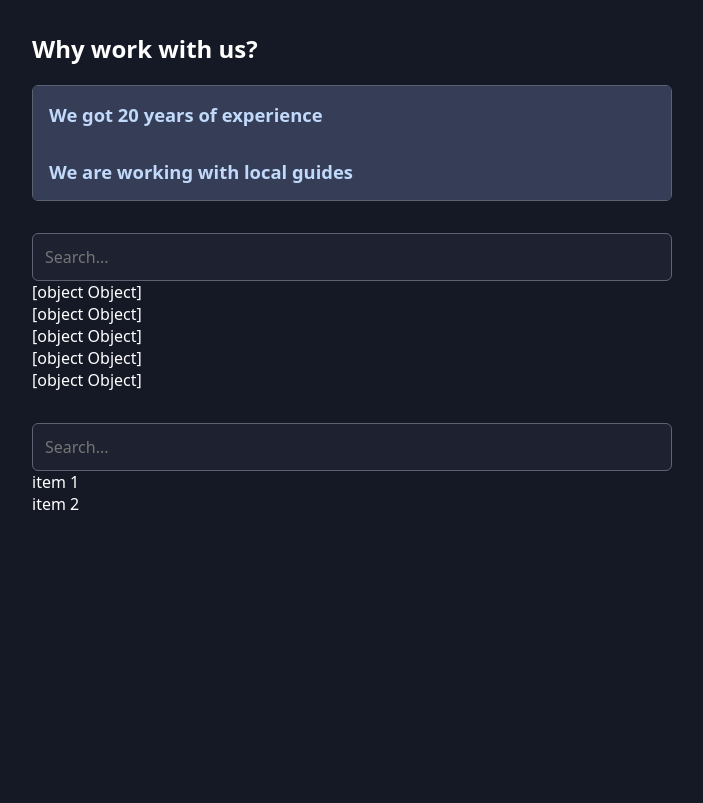
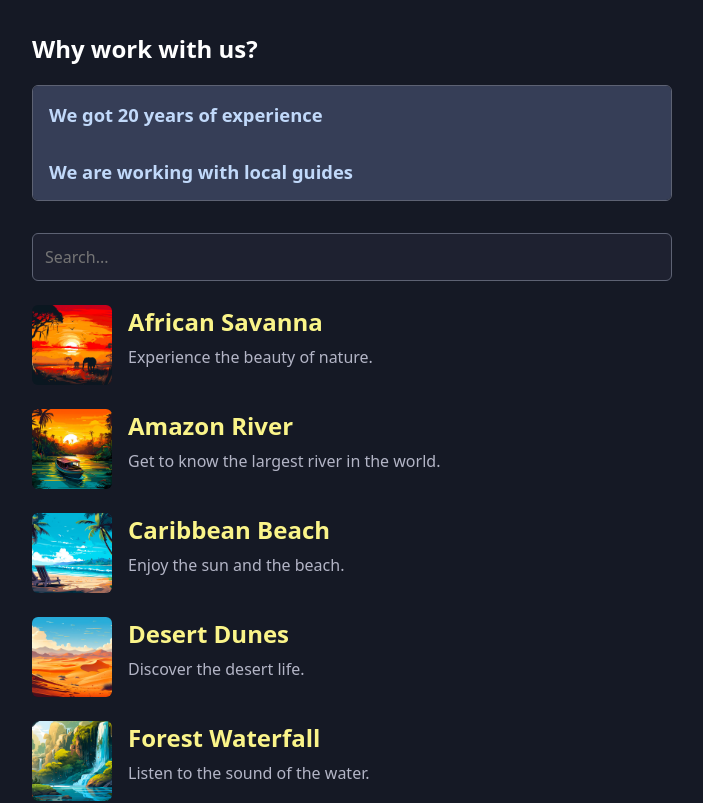
Before and after one commit to Saswat7101/React-Patterns-Demo, a React (Vite) app: page / in a window 1280 px wide. Shown: the top 803 px of the page, without its empty margins (288-991 px from the left). Built offline with nearby package versions, Linux system fonts and the light colour scheme.

Commit message:
Implementing a search functionality with help of render props

```diff
--- a/src/App.jsx
+++ b/src/App.jsx
@@ -5,6 +5,7 @@ import amazonImg from "./assets/amazon-river.jpg";
 import caribbeanImg from "./assets/caribbean-beach.jpg";
 import desertImg from "./assets/desert-dunes.jpg";
 import forestImg from "./assets/forest-waterfall.jpg";
+import Place from "./Place";
 
 const PLACES = [
   {
@@ -74,8 +75,12 @@ function App() {
         </Accordion>
       </section>
       <section>
-        <SearchableList items={PLACES} />
-        <SearchableList items={["item 1", "item 2"]} />
+        <SearchableList items={PLACES}>
+          {(item) => <Place item={item} />}
+        </SearchableList>
+        <SearchableList items={["item 1", "item 2"]}>
+          {(item) => item}
+        </SearchableList>
       </section>
     </main>
   );
--- /dev/null
+++ b/src/Place.jsx
@@ -0,0 +1,11 @@
+export default function Place({ item }) {
+  return (
+    <article className="place">
+      <img src={item.image} alt={item.title} />
+      <div>
+        <h2>{item.title}</h2>
+        <p>{item.description}</p>
+      </div>
+    </article>
+  );
+}
--- a/src/components/SearchanbleList/SearchableList.jsx
+++ b/src/components/SearchanbleList/SearchableList.jsx
@@ -1,6 +1,6 @@
 import { useState } from "react";
 
-export default function SearchableList({ items }) {
+export default function SearchableList({ items, children }) {
   const [searchTerm, setSearchTerm] = useState("");
 
   const searchResults = items.filter((item) =>
@@ -20,7 +20,7 @@ export default function SearchableList({ items }) {
       />
       <ul>
         {searchResults.map((item, index) => (
-          <li key={index}>{item.toString()}</li>
+          <li key={index}>{children(item)}</li>
         ))}
       </ul>
     </div>
```
